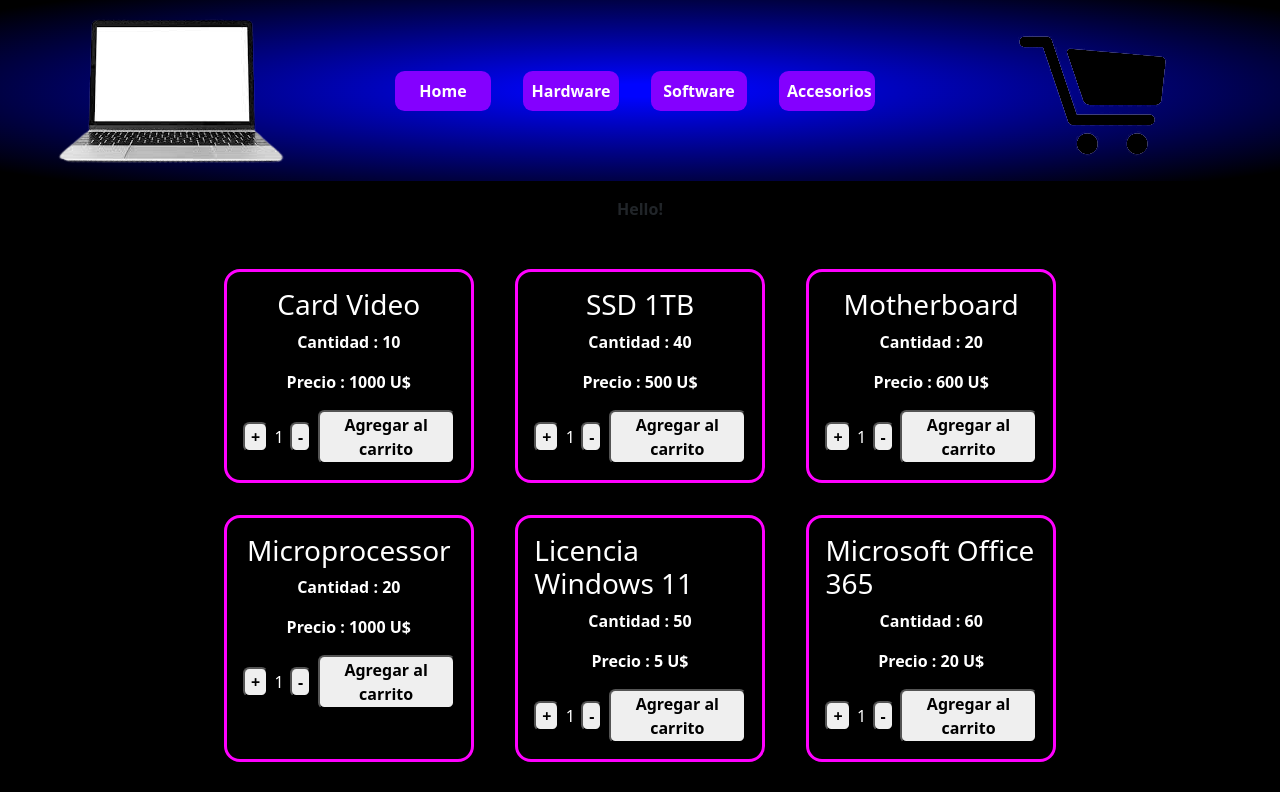
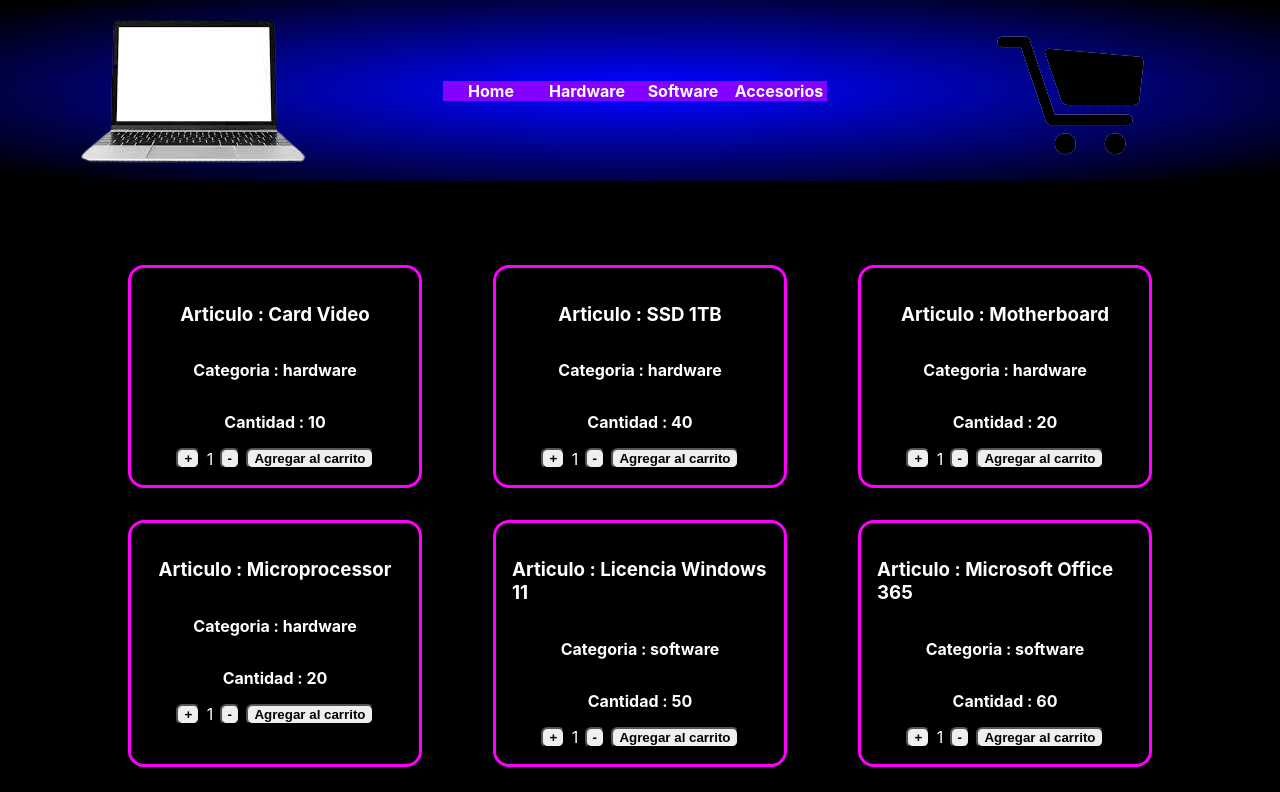
Before and after one commit to gabriel-shulman-1/GabrielShulmanReact-preEntrega, a React (Create React App) app: page / in a window 1280 px wide. Shown: the top 792 px of the page. Built offline with nearby package versions, Linux system fonts and the light colour scheme.

Commit message:
Consignas hechas. corregir css

```diff
--- a/src/App.css
+++ b/src/App.css
@@ -49,14 +49,6 @@ header{
   border-radius: 0.5rem;
 }
 
-a{
-  background-color: #1c92f9;
-  margin: 1rem;
-  width: auto;
-  padding: 0.5rem;
-  border-radius: 0.6rem;
-}
-
 #greeting{
   text-align: center;
   box-sizing: border-box;
@@ -70,7 +62,7 @@ a{
   justify-content: space-between;
   gap: 2rem;
   padding: 2rem;
-  width: 70%;
+  width: 80%;
   margin-left: auto;
   margin-right: auto;
 }
@@ -79,12 +71,33 @@ a{
   display: flex;
     padding: 1rem;
     border-style: solid;
-    width: 30%;
+    width: 25%;
     flex-direction: column;
     align-items: center;
     border-radius: 1rem;
     background-color: rgb(0, 0, 0);
     border-color: rgb(255, 0, 255);
+}
+
+.productCard :hover{
+  animation-name: colorLink;
+  animation-duration: 5s;
+  animation-iteration-count: infinite;
+}
+
+.productCardForId{
+    display: flex;
+    padding: 1rem;
+    border-style: solid;
+    width: 35%;
+    flex-direction: column;
+    align-items: center;
+    border-radius: 1rem;
+    background-color: rgb(0, 0, 0);
+    border-color: rgb(255, 0, 255);
+    margin-top: 3rem;
+    margin-left: auto;
+    margin-right: auto;
 }
 
 .itemContainer{
@@ -146,9 +159,10 @@ p{
   color: white;
 }
 
-.productCard h3{
+.tituloProducto{
   color: white;
 }
+
 
 span{
   color: white;
@@ -156,6 +170,20 @@ span{
 
 .loading{
   color: white;
+}
+
+.linkProduct{
+  text-decoration: none;
+}
+
+
+@keyframes colorLink {
+  0% {background-color: white;}
+  20% {background-color: rgb(0, 248, 145);}
+  40% {background-color: rgb(0, 89, 255);}
+  60% {background-color: rgb(0, 38, 255);}
+  80% {background-color: rgb(89, 0, 255);}
+  100% {background-color: rgb(234, 0, 255);}
 }
 
 @keyframes App-logo-spin {
--- a/src/App.jsx
+++ b/src/App.jsx
@@ -1,10 +1,7 @@
 import './App.css';
-import { useState } from "react"
-import carrito from "./components/assets/carrito.png";
 import { ItemListContainer } from "./components/ItemListContainer";
 import { ItemDetailContainer } from './components/ItemDetailContainer';
 import { NavBar } from "./components/NavBar";
-import bootstrap from 'bootstrap';
 import { BrowserRouter, Routes, Route } from 'react-router-dom';
 
 export default function App() {
--- /dev/null
+++ b/src/components/Item.jsx
@@ -0,0 +1,14 @@
+import { ItemCount } from "./ItemCount"
+import { Link } from "react-router-dom"
+export const Item = ({product}) => {
+    return (
+
+        <div className="productCard" key={product.id}>
+            <Link to={'/item/' + product.id} className="linkProduct"><h3 className="tituloProducto">Articulo : {product.name}</h3></Link>
+            <p>Categoria : {product.category}</p>
+            <p>Cantidad : {product.qty}</p>
+            <ItemCount/>
+        </div>
+
+    )
+}
--- a/src/components/ItemDetail.jsx
+++ b/src/components/ItemDetail.jsx
@@ -1,18 +1,14 @@
 import { ItemCount } from "./ItemCount"
-import { ItemDetailContainer } from "./ItemDetailContainer"
-import { ItemListContainer } from "./ItemListContainer"
 
-export  const ItemDetail = ({productos}) => {
-    const producto = {productos}.productos
+export  const ItemDetail = ({product}) => {
     return(
         <>
-            <div className="productCard" key={producto.id}>
-                <h3>{producto.name}</h3>
-                <p>Categoria : {producto.category}</p>
-                <img src={producto.image}/>
-                <p>{producto.description}</p>
-                <p>Cantidad : {producto.qty}</p>
-                <ItemCount/>
-            </div>
+            <h3 className="tituloProducto">{product.name}</h3>
+            <p>Categoria : {product.category}</p>
+            <img src={product.image}></img>
+            <p>{product.description}</p>
+            <p>Cantidad : {product.qty}</p>
+            <p>Precio : {product.price}U$</p>
+            <ItemCount/>
         </>
 )}
--- a/src/components/ItemDetailContainer.jsx
+++ b/src/components/ItemDetailContainer.jsx
@@ -1,5 +1,4 @@
 import { useState, useEffect } from "react";
-import { ItemCount } from "./ItemCount";
 import data from "../data/products.json";
 import { ItemDetail } from "./ItemDetail";
 
@@ -14,11 +13,11 @@ export function ItemDetailContainer(props){
             promise.then(setShowLoading(false))
         },[])
 
-    if(product) {return(<h2 className="loading">Loading...</h2>)}
+    if(!product) {return(<h2 className="loading">Loading...</h2>)}
 
     return (
-        <>
+        <div key={product.id} className="productCardForId">
             {<ItemDetail product={product}/>}
-        </>
+        </div>
     )
 };
--- /dev/null
+++ b/src/components/ItemList.jsx
@@ -0,0 +1,2 @@
+import { Item } from "./Item"
+export const ItemList = ({products}) => products.map(product => <Item product={product}/>)
--- a/src/components/ItemListContainer.jsx
+++ b/src/components/ItemListContainer.jsx
@@ -1,8 +1,7 @@
 import { useState, useEffect } from "react";
-import { ItemCount } from "./ItemCount";
 import data from "../data/products.json";
 import { useParams } from "react-router-dom";
-import { ItemDetail } from "./ItemDetail";
+import { ItemList } from "./ItemList";
 
 export function ItemListContainer(props){
 
@@ -30,16 +29,7 @@ export function ItemListContainer(props){
         <>
             <div id="greeting" className="fw-bold">{props.greeting}</div>
             <div className="listContainer">
-                {products.map(product => (
-                        <div className="productCard" key={product.id}>
-                            <h3>{product.name}</h3>
-                            <p>Cantidad : {product.qty}</p>
-                            <p>Precio : {product.price} U$</p>
-                            <ItemCount/>
-                        </div>
-                        )
-                    )
-                }
+                <ItemList products={products}/>
             </div>
         </>
     )
--- a/src/components/NavBar.jsx
+++ b/src/components/NavBar.jsx
@@ -1,7 +1,5 @@
-import { Button } from "bootstrap";
 import carrito from "../components/assets/carrito.png";
 import pc from "../components/assets/pc.png"
-import bootstrap from "bootstrap/dist/css/bootstrap.min.css";
 import { Link } from "react-router-dom";
 
 export const NavBar = () => {
--- a/src/data/products.json
+++ b/src/data/products.json
@@ -4,7 +4,7 @@
         "category": "hardware",
         "name": "Card Video",
         "description":"Placa de video gamer para que tus juegos se vean mejor que nunca",
-        "image":"./assets/placaDeVideo.jpg",
+        "image":"..src/components/assets/placaDeVideo.jpg",
         "qty": 10,
         "price": 1000
     },
@@ -13,7 +13,7 @@
         "category": "hardware",
         "name": "SSD 1TB",
         "description":"Disco solido de 1TB para guardar todas tus cosas y acceder mas rapido",
-        "image":"./assets/SSD.jpg",
+        "image":"../components/assets/SSD.jpg",
         "qty": 40,
         "price": 500
     },
@@ -22,7 +22,7 @@
         "category": "hardware",
         "name": "Motherboard",
         "description":"Base para empezar con tu PC gamer e instalar tus componentes!",
-        "image":"./assets/motherBoard.jpg",
+        "image":"../components/assets/motherBoard.jpg",
         "qty": 20,
         "price": 600
     },
@@ -31,7 +31,7 @@
         "category": "hardware",
         "name": "Microprocessor",
         "description":"Dale toda la velocidad de procesamiento con nuestros Microprocesadores",
-        "image":"./assets/microProccesor.jpg",
+        "image":"../components/assets/microProccesor.jpg",
         "qty": 20,
         "price": 1000
     },
@@ -40,7 +40,7 @@
         "category": "software",
         "name": "Licencia Windows 11",
         "description":"Con una licencia de Windows 11, pone al dia tu PC con todas las actualizaciones!",
-        "image":"./assets/licenciaWindows11.jpg",
+        "image":"../components/assets/licenciaWindows11.jpg",
         "qty": 50,
         "price": 5
     },
@@ -49,7 +49,7 @@
         "category": "software",
         "name": "Microsoft Office 365",
         "description":"Una licencia para tener tu propia estacion de trabajo optima!",
-        "image":"./assets/office365.jpg",
+        "image":"../components/assets/office365.jpg",
         "qty": 60,
         "price": 20
     },
@@ -58,7 +58,7 @@
         "category": "software",
         "name": "AVG Antivirus",
         "description":"Mantene tu PC segura de ataques ciberneticos con un buen antivirus",
-        "image":"./assets/AVG.jpg",
+        "image":"../components/assets/AVG.jpg",
         "qty": 40,
         "price": 20
     },
@@ -67,7 +67,7 @@
         "category": "software",
         "name": "Age of Empires 2, Definitive edition",
         "description":"El mejor juego de estrategia al mejor precio en tu PC!",
-        "image":"./assets/ageOfEmpires2.jpg",
+        "image":"../components/assets/ageOfEmpires2.jpg",
         "qty": 50,
         "price": 20
     },
@@ -76,7 +76,7 @@
         "category": "accessories",
         "name": "Mouse Gamer",
         "description":"No podes jugar a tus juegos sin un buen mouse gamer!",
-        "image":"./assets/mouseGamer.jpg",
+        "image":"../components/assets/mouseGamer.jpg",
         "qty": 70,
         "price": 400
     },
@@ -85,7 +85,7 @@
         "category": "accessories",
         "name": "Keyboard gamer",
         "description":"Ni tampoco podes jugar sin un buen teclado gamer!",
-        "image":"./assets/keyBoardGamer.jpg",
+        "image":"../components/assets/keyBoardGamer.jpg",
         "qty": 70,
         "price": 200
     },
@@ -94,7 +94,7 @@
         "category": "accessories",
         "name": "Monitor curve 22´",
         "description":"Y disfruta de tu PC con unos buenos monitores curvos!",
-        "image":"./assets/monitorCurvo22.jpg",
+        "image":"..components/assets/monitorCurvo22.jpg",
         "qty": 20,
         "price": 250
     },
@@ -103,7 +103,7 @@
         "category": "accessories",
         "name": "Headphones",
         "description":"Sumergite en otros mundos con unos buenos headphones!",
-        "image":"./assets/headPhoneGamer.jpg",
+        "image":"../components/assets/headPhoneGamer.jpg",
         "qty": 90,
         "price": 350
     }
```
Also changed, not shown: 1 other file (tests, documents, lock files or other folders).
